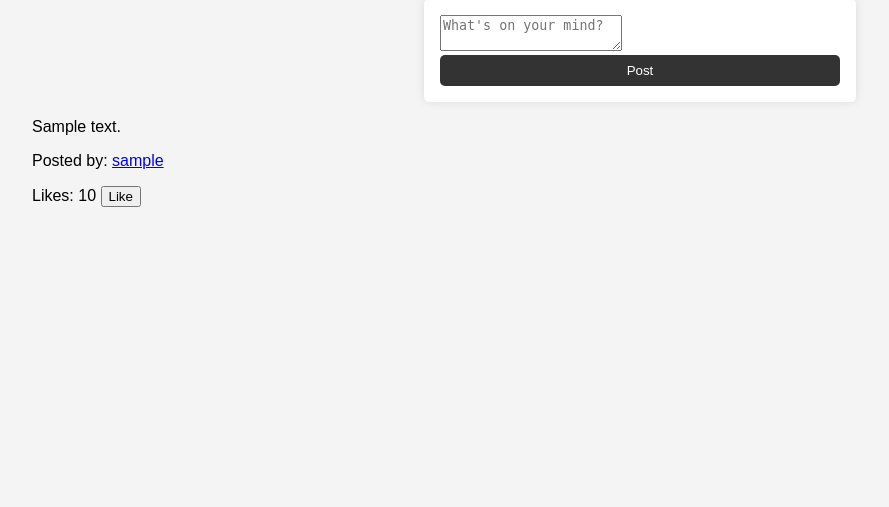
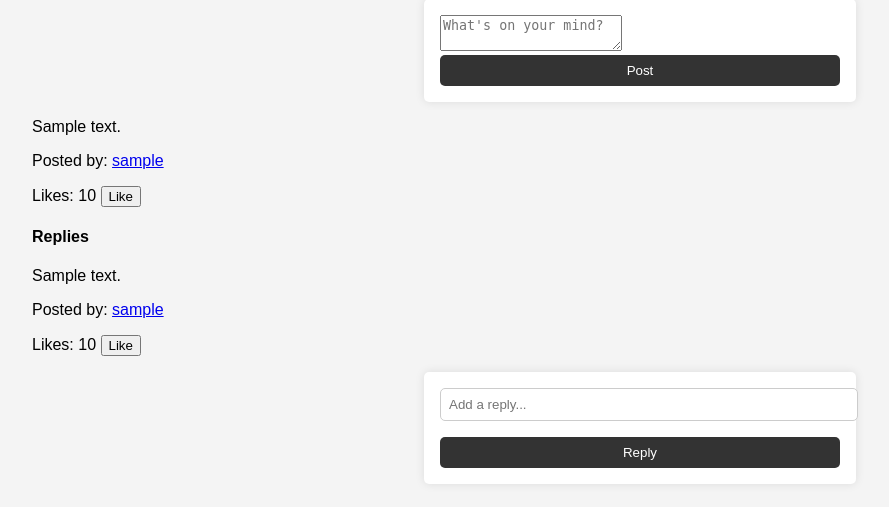
Before and after one commit to hennyg888/CS846W26-Week-2-Microblogger, a Flask app: template templates/home.html in a window 1280 px wide. Shown: the part 265-772 px from the top of the page, without its empty margins (0-889 px from the left). Run offline with Flask 3, Linux system fonts and the light colour scheme; the template is opened without the code that fills it: most values are stand-ins (such as "Sample title", 1, 10 or a date in 2020).

Commit message:
functioning app

```diff
--- a/server.py
+++ b/server.py
@@ -82,6 +82,18 @@ def home_page():
             if 'liked_by' not in p:
                 p['liked_by'] = []
                 updated = True
+            # Normalize replies
+            for idx, r in enumerate(p.get('replies', [])):
+                if 'id' not in r:
+                    # assign incremental reply ids per post starting from 1
+                    r['id'] = idx + 1
+                    updated = True
+                if 'likes' not in r:
+                    r['likes'] = 0
+                    updated = True
+                if 'liked_by' not in r:
+                    r['liked_by'] = []
+                    updated = True
         if updated:
             db['posts'] = posts
 
@@ -214,21 +226,27 @@ def like_post(post_id):
 @app.route('/posts/<int:post_id>/reply', methods=['POST'])
 def reply_to_post(post_id):
     print("Reply to post endpoint hit")  # Sanity test output
-    data = request.json
-    username = data.get('username')
+    if 'username' not in session:
+        return jsonify({"error": "Unauthorized"}), 401
+    username = session['username']
+    # Accept JSON or form data
+    data = request.json or request.form
     content = data.get('content')
 
-    if not username or not content:
-        return jsonify({"error": "Username and content are required"}), 400
+    if not content or len(content) > 150:
+        return jsonify({"error": "Content required and must be 150 characters or less"}), 400
 
     with lock, shelve.open(DB_FILE) as db:
         posts = db.get('posts', [])
         for post in posts:
-            if post['id'] == post_id:
-                reply = {"username": username, "content": content}
-                post['replies'].append(reply)
+            if post.get('id') == post_id:
+                replies = post.get('replies', [])
+                next_rid = max([r.get('id', 0) for r in replies], default=0) + 1
+                reply = {"id": next_rid, "username": username, "content": content, "likes": 0, "liked_by": []}
+                replies.append(reply)
+                post['replies'] = replies
                 db['posts'] = posts
-                return jsonify({"message": "Reply added successfully"}), 200
+                return jsonify({"message": "Reply added successfully", "reply": reply}), 201
         return jsonify({"error": "Post not found"}), 404
 
 # Fetch a user’s profile and posts (view-only)
@@ -274,6 +292,54 @@ def unlike_post(post_id):
                 return jsonify({"message": "Post unliked successfully", "likes": post['likes'], "liked": False}), 200
         return jsonify({"error": "Post not found"}), 404
 
+# Like a reply
+@app.route('/posts/<int:post_id>/replies/<int:reply_id>/like', methods=['POST'])
+def like_reply(post_id, reply_id):
+    print("Like reply endpoint hit")
+    if 'username' not in session:
+        return jsonify({"error": "Unauthorized"}), 401
+    username = session['username']
+    with lock, shelve.open(DB_FILE) as db:
+        posts = db.get('posts', [])
+        for post in posts:
+            if post.get('id') == post_id:
+                for reply in post.get('replies', []):
+                    if reply.get('id') == reply_id:
+                        liked_by = reply.get('liked_by', [])
+                        if username in liked_by:
+                            return jsonify({"error": "Already liked"}), 400
+                        liked_by.append(username)
+                        reply['liked_by'] = liked_by
+                        reply['likes'] = reply.get('likes', 0) + 1
+                        db['posts'] = posts
+                        return jsonify({"message": "Reply liked successfully", "likes": reply['likes'], "liked": True}), 200
+                return jsonify({"error": "Reply not found"}), 404
+        return jsonify({"error": "Post not found"}), 404
+
+# Unlike a reply
+@app.route('/posts/<int:post_id>/replies/<int:reply_id>/unlike', methods=['POST'])
+def unlike_reply(post_id, reply_id):
+    print("Unlike reply endpoint hit")
+    if 'username' not in session:
+        return jsonify({"error": "Unauthorized"}), 401
+    username = session['username']
+    with lock, shelve.open(DB_FILE) as db:
+        posts = db.get('posts', [])
+        for post in posts:
+            if post.get('id') == post_id:
+                for reply in post.get('replies', []):
+                    if reply.get('id') == reply_id:
+                        liked_by = reply.get('liked_by', [])
+                        if username not in liked_by:
+                            return jsonify({"error": "Not liked"}), 400
+                        liked_by.remove(username)
+                        reply['liked_by'] = liked_by
+                        reply['likes'] = max(reply.get('likes', 1) - 1, 0)
+                        db['posts'] = posts
+                        return jsonify({"message": "Reply unliked successfully", "likes": reply['likes'], "liked": False}), 200
+                return jsonify({"error": "Reply not found"}), 404
+        return jsonify({"error": "Post not found"}), 404
+
 # Run the app
 if __name__ == '__main__':
     print("Starting Flask app...")  # Sanity test output
--- a/static/js/main.js
+++ b/static/js/main.js
@@ -50,6 +50,7 @@ document.addEventListener('DOMContentLoaded', () => {
 
     // Like / Unlike button handler (event delegation)
     document.addEventListener('click', async (e) => {
+        // Post like/unlike
         if (e.target && e.target.classList.contains('like-btn')) {
             const postId = e.target.getAttribute('data-post-id');
             const btn = e.target;
@@ -92,5 +93,97 @@ document.addEventListener('DOMContentLoaded', () => {
                 console.error('Like/Unlike request failed', err);
             }
         }
+
+        // Reply like/unlike
+        if (e.target && e.target.classList.contains('reply-like-btn')) {
+            const postId = e.target.getAttribute('data-post-id');
+            const replyId = e.target.getAttribute('data-reply-id');
+            const btn = e.target;
+            const liked = btn.getAttribute('data-liked') === 'true';
+            const endpoint = liked ? `/posts/${postId}/replies/${replyId}/unlike` : `/posts/${postId}/replies/${replyId}/like`;
+            try {
+                const res = await fetch(endpoint, { method: 'POST', credentials: 'same-origin' });
+                const countSpan = document.querySelector(`.reply-likes-count[data-post-id="${postId}"][data-reply-id="${replyId}"]`);
+                if (res.ok) {
+                    const data = await res.json();
+                    if (countSpan) countSpan.textContent = data.likes;
+                    if (btn) {
+                        btn.setAttribute('data-liked', data.liked ? 'true' : 'false');
+                        btn.textContent = data.liked ? 'Unlike' : 'Like';
+                    }
+                } else if (res.status === 401) {
+                    alert('Please login to like replies.');
+                    window.location.href = '/login';
+                } else if (res.status === 400) {
+                    const err = await res.json();
+                    if (err.error === 'Already liked') {
+                        if (btn) {
+                            btn.setAttribute('data-liked', 'true');
+                            btn.textContent = 'Unlike';
+                        }
+                    } else if (err.error === 'Not liked') {
+                        if (btn) {
+                            btn.setAttribute('data-liked', 'false');
+                            btn.textContent = 'Like';
+                        }
+                    } else {
+                        alert(err.error || 'Error liking/unliking reply');
+                    }
+                } else {
+                    const err = await res.json();
+                    alert(err.error || 'Error liking/unliking reply');
+                }
+            } catch (err) {
+                console.error('Reply like/unlike request failed', err);
+            }
+        }
+    });
+
+    // Reply form submission (event delegation)
+    document.addEventListener('submit', async (e) => {
+        if (e.target && e.target.classList.contains('reply-form')) {
+            e.preventDefault();
+            const form = e.target;
+            const postId = form.getAttribute('data-post-id');
+            const input = form.querySelector('input[name="content"]');
+            const content = input.value;
+            try {
+                const res = await fetch(`/posts/${postId}/reply`, {
+                    method: 'POST',
+                    headers: { 'Content-Type': 'application/json' },
+                    credentials: 'same-origin',
+                    body: JSON.stringify({ content })
+                });
+                if (res.ok) {
+                    const data = await res.json();
+                    const reply = data.reply;
+                    // Append reply to the replies container for the post
+                    const postEl = document.querySelector(`.post[data-post-id="${postId}"]`);
+                    const repliesContainer = postEl.querySelector('.replies');
+                    const replyHtml = document.createElement('div');
+                    replyHtml.className = 'reply';
+                    replyHtml.setAttribute('data-reply-id', reply.id);
+                    replyHtml.innerHTML = `
+                        <p>${reply.content}</p>
+                        <p>Posted by: <a href="/users/${reply.username}">${reply.username}</a></p>
+                        <p>Likes: <span class="reply-likes-count" data-post-id="${postId}" data-reply-id="${reply.id}">${reply.likes || 0}</span>
+                            <button class="reply-like-btn" data-post-id="${postId}" data-reply-id="${reply.id}" data-liked="false">Like</button>
+                        </p>
+                    `;
+                    if (repliesContainer) {
+                        repliesContainer.appendChild(replyHtml);
+                    }
+                    input.value = '';
+                } else if (res.status === 401) {
+                    alert('Please login to reply.');
+                    window.location.href = '/login';
+                } else {
+                    const err = await res.json();
+                    alert(err.error || 'Error adding reply');
+                }
+            } catch (err) {
+                console.error('Reply request failed', err);
+            }
+        }
     });
 });
--- a/templates/home.html
+++ b/templates/home.html
@@ -35,6 +35,31 @@
                     <p>Likes: <span class="likes-count" data-post-id="{{ post.id }}">{{ post.likes or 0 }}</span>
                         <button class="like-btn" data-post-id="{{ post.id }}" data-liked="{{ 'true' if liked else 'false' }}">{{ 'Unlike' if liked else 'Like' }}</button>
                     </p>
+
+                    <!-- Replies -->
+                    <div class="replies">
+                        <h4>Replies</h4>
+                        {% if post.replies and post.replies|length > 0 %}
+                            {% for reply in post.replies %}
+                                {% set rliked = (username in reply.get('liked_by', [])) %}
+                                <div class="reply" data-reply-id="{{ reply.id }}">
+                                    <p>{{ reply.content }}</p>
+                                    <p>Posted by: <a href="/users/{{ reply.username }}">{{ reply.username }}</a></p>
+                                    <p>Likes: <span class="reply-likes-count" data-post-id="{{ post.id }}" data-reply-id="{{ reply.id }}">{{ reply.likes or 0 }}</span>
+                                        <button class="reply-like-btn" data-post-id="{{ post.id }}" data-reply-id="{{ reply.id }}" data-liked="{{ 'true' if rliked else 'false' }}">{{ 'Unlike' if rliked else 'Like' }}</button>
+                                    </p>
+                                </div>
+                            {% endfor %}
+                        {% else %}
+                            <p>No replies yet.</p>
+                        {% endif %}
+                    </div>
+
+                    <!-- Reply form -->
+                    <form class="reply-form" data-post-id="{{ post.id }}">
+                        <input name="content" maxlength="150" placeholder="Add a reply..." required />
+                        <button type="submit">Reply</button>
+                    </form>
                 </div>
             {% endfor %}
         </div>
```
Also changed, not shown: templates/profile.html (+29 -1 lines), 3 other files.
